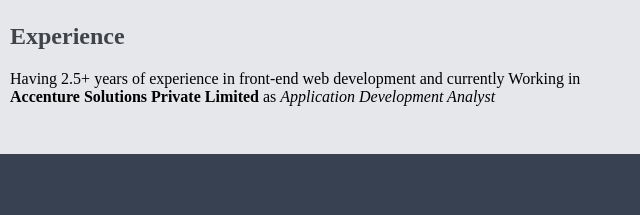
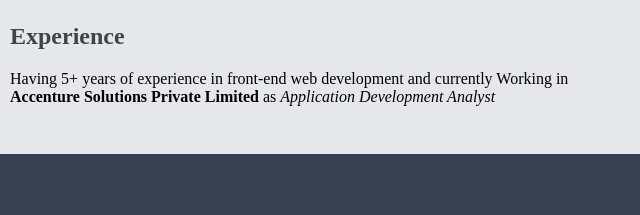
Before and after one commit to ruchikasrivastava123/ruchika_srivastava-portfolio, a plain HTML site: page index.html in a window 1280 px wide. Shown: the part 1448-1663 px from the top of the page, 330-970 px from the left. Drawn offline with Linux system fonts and the light colour scheme.

Commit message:
updated the experience details

```diff
--- a/index.html
+++ b/index.html
@@ -62,7 +62,7 @@
                 <div class="container container-center">
                 <h1 style="color: rgb(64, 68, 73);">Experience</h1>
                 <p>
-                    Having 2.5+ years of experience in front-end web development and currently
+                    Having 5+ years of experience in front-end web development and currently
                     Working in <b>Accenture Solutions Private Limited</b> as <i>Application Development Analyst</i>
                </p>
                 </div>
```
